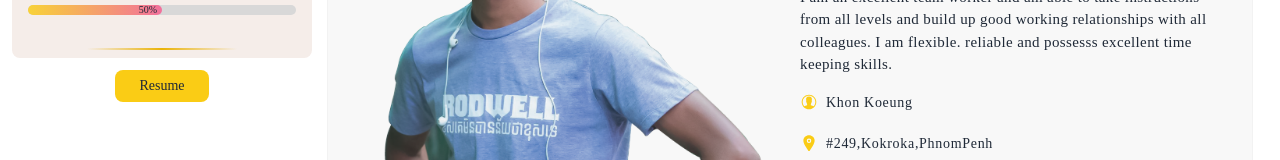
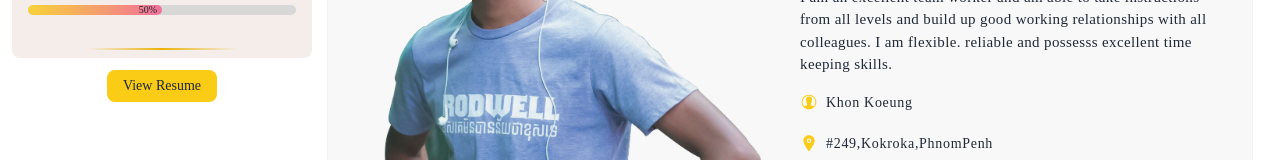
Before and after one commit to Webdevk28/kkoeung-folio, a React (Create React App) app: page / in a window 1280 px wide. Shown: the part 754-914 px from the top of the page. Built offline with nearby package versions, Linux system fonts and the light colour scheme.

Commit message:
update commit

```diff
--- a/src/components/Footer.js
+++ b/src/components/Footer.js
@@ -29,7 +29,7 @@ const Footer = () => {
 
                     <div className="flex gap-2 sm:items-center">
                         <FaTelegramPlane className="text-yellow-500 text-lg" />
-                        <b>TELEGRAM:</b> <a href="https://t.me/koeung28" className="hover:text-blue-500">https://t.me/kkoeung27</a>
+                        <b>TELEGRAM:</b> <a href="https://t.me/kkoeung27" className="hover:text-blue-500">https://t.me/kkoeung27</a>
                     </div>
                 </div>
             </div>
--- a/src/components/Leftside.js
+++ b/src/components/Leftside.js
@@ -56,7 +56,7 @@ const Leftside = () => {
 
                     <div className='flex gap-3 justify-center mt-4 text-[16px] *:duration-300'>
                         <div className='hover:text-yellow-400 hover:scale-125'><a href="https://github.com/Webdevk28"><FaGithub /></a> </div>
-                        <div className='hover:text-yellow-400 hover:scale-125'><a href="https://t.me/koeung28"><FaTelegram /></a></div>
+                        <div className='hover:text-yellow-400 hover:scale-125'><a href="https://t.me/kkoeung27"><FaTelegram /></a></div>
                         <div className='hover:text-yellow-400 hover:scale-125'> <a href="https://kkoeung-folio.vercel.app/"><FaGlobe /></a> </div>
                     </div>
                 </div>
@@ -65,7 +65,7 @@ const Leftside = () => {
                 <p className='hidden md:block h-[2px] w-1/2 mx-auto bg-gradient-to-l from-transparent via-yellow-500 to-transparent mt-3' />
                 <div className='flex justify-center items-center pb-4 md:pb-0 mt-0 md:mt-5'>
                     {/* <div className='text-2xl text-yellow-600 px-3'><CgArrowLongRight /></div> */}
-                    <Link to="/Contact" className='px-6 py-1.5 bg-yellow-400 rounded-lg text-sm hover:text-white hover:bg-yellow-500 duration-300 hover:scale-x-110'>Resume</Link>
+                    <Link to="/Contact" className='px-4 py-1.5 bg-yellow-400 rounded-lg text-sm hover:text-white hover:bg-yellow-500 duration-300 hover:scale-x-110'>View Resume</Link>
                     {/* <div className='text-2xl text-yellow-600 px-3'><CgArrowLongLeft /></div> */}
                 </div>
             </section>
```
